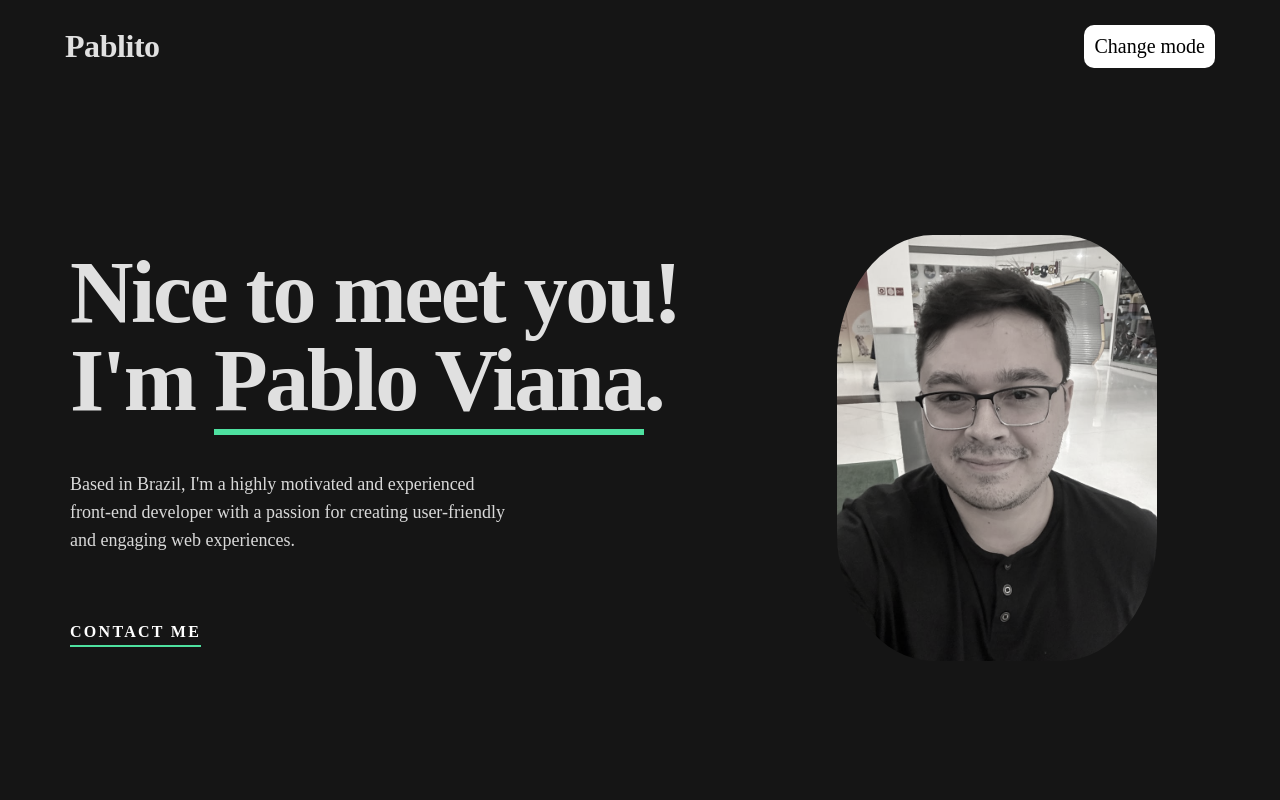
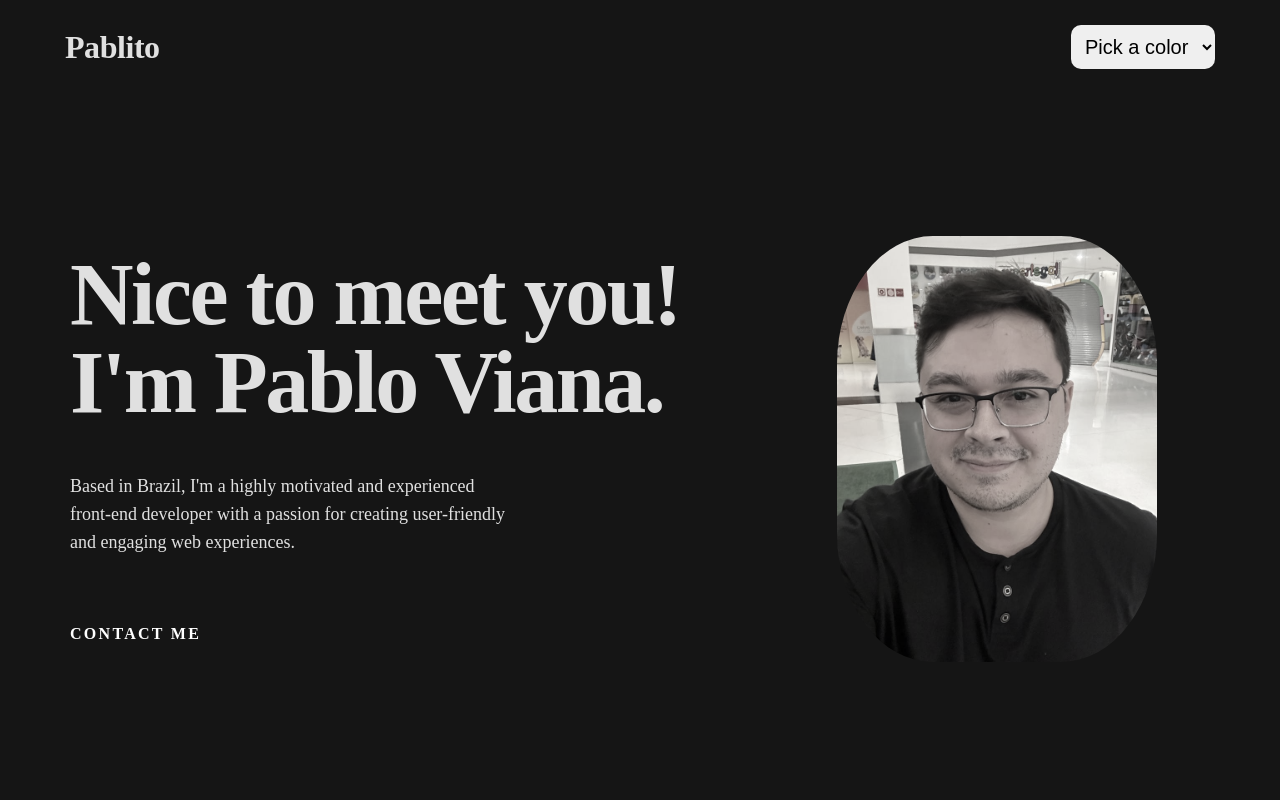
Before and after one commit to pablovianas/portfolio, a React (Vite) app: page / in a window 1280 px wide. Shown: the top 800 px of the page. Built offline with nearby package versions, Linux system fonts and the light colour scheme; some icons are missing.

Commit message:
style: changed header, hero and project styles

```diff
--- a/src/components/Header/index.tsx
+++ b/src/components/Header/index.tsx
@@ -1,25 +1,50 @@
+import { useContext } from "react";
 import { FaSquareGithub, FaLinkedinIn } from "react-icons/fa6";
 import * as S from './style'
+import { ThemeContext } from "src/context";
+import { Link } from "../Link";
 
 export const Header = () => {
+    const { handleThemeChange } = useContext(ThemeContext);
     return (
         <S.Header>
             <span>Pablito</span>
             <nav>
                 <ul>
                     <li>
-                        <a href="#">
+                        <Link
+                            href="https://github.com/pablovianas/"
+                            target="_blank"
+                            rel="noreferrer noopener"
+                        >
                             <FaSquareGithub />
-                        </a>
+                        </Link>
                     </li>
                     <li>
-                        <a href="#">
+                        <Link
+                            href="https://www.linkedin.com/in/pablo-viana-santos/"
+                            target="_blank"
+                            rel="noreferrer noopener"
+                        >
                             <FaLinkedinIn />
-                        </a>
+                        </Link>
                     </li>
                 </ul>
             </nav>
-            <button>Change mode</button>
+            <select
+                onChange={(event: React.ChangeEvent<HTMLSelectElement>) =>
+                    handleThemeChange(event.target.value)
+                }
+            >
+                <option value="" disabled selected>
+                    Pick a color{" "}
+                </option>
+                <option value="light">Light</option>
+                <option value="dark">Dark</option>
+                <option value="orange">Orange</option>
+                <option value="blue">Blue</option>
+                <option value="green">Green</option>
+            </select>
         </S.Header>
     );
 }
--- a/src/components/Header/style.ts
+++ b/src/components/Header/style.ts
@@ -11,8 +11,16 @@ export const Header = styled("header")`
         font-family: "Space Grotesk";
         font-weight: 700;
         letter-spacing: -0.444px;
+
         &:hover {
-            color: #4ee1a0;
+            color: ${({ theme }) => theme.link};
+            cursor: pointer;
+        }
+    }
+    a {
+        color: ${({ theme }) => theme.accent};
+        &:hover {
+            color: ${({ theme }) => theme.link};
             cursor: pointer;
         }
     }
@@ -33,6 +41,19 @@ export const Header = styled("header")`
         font-size: 20px;
         border-radius: 10px;
     }
+    select {
+        border: none;
+        padding: 10px;
+        border-radius: 10px;
+        cursor: pointer;
+        background-color: ${({ theme }) => theme.secondaryBackground};
+        color: ${({ theme }) => theme.accent};
+        font-size: 20px;
+        &:focus {
+            outline: none;
+        }
+
+    }
 
     @media (width <= 430px) {
         flex-direction: column;
--- a/src/components/Hero/Informations/index.tsx
+++ b/src/components/Hero/Informations/index.tsx
@@ -12,7 +12,7 @@ export const Informations = () => {
                 front-end developer with a passion for creating user-friendly
                 and engaging web experiences.
             </p>
-            <Link href='#'>Contact me</Link>
+            <Link href='https://www.linkedin.com/in/pablo-viana-santos/' target="_blank" rel='noreferrer noopener'>Contact me</Link>
         </S.Informations>
     );
 }
--- a/src/components/Hero/Informations/style.ts
+++ b/src/components/Hero/Informations/style.ts
@@ -16,15 +16,16 @@ export const Informations = styled("section")`
         margin-bottom: 45px;
     }
     span {
-        border-bottom: 6px solid #4ee1a0;
+        color: ${({ theme }) => theme.accent};
         &:hover {
-            color: #4ee1a0;
+            color: ${({ theme }) => theme.link};
+            border-bottom: 6px solid ${({ theme }) => theme.link};
             cursor: pointer;
         }
     }
 
     p {
-        color: var(--grey, #d9d9d9);
+        color: ${({ theme }) => theme.accent};
         font-family: "Space Grotesk";
         font-size: 18px;
         font-style: normal;
@@ -41,11 +42,12 @@ export const Informations = styled("section")`
         font-weight: 700;
         line-height: 26px; /* 162.5% */
         letter-spacing: 2.286px;
-        border-bottom: 2px solid #4ee1a0;
+
         text-transform: uppercase;
-
+        color: ${({ theme }) => theme.accent};
         &:hover {
-            color: #4ee1a0;
+            color: ${({ theme }) => theme.link};
+            border-bottom: 2px solid ${({ theme }) => theme.link};
         }
     }
     @media (max-width: 768px) {
--- a/src/components/Projects/style.ts
+++ b/src/components/Projects/style.ts
@@ -18,7 +18,7 @@ export const ProjectList = styled("section")`
         gap: 30px;
     }
     .project {
-        border-bottom: 1px solid #fff;
+        border-bottom: 1px solid ${({ theme }) => theme.accent};
     }
     .project-image {
         position: relative;
@@ -36,20 +36,20 @@ export const ProjectList = styled("section")`
         transform: translate(50%, -250%);
     }
     .project-image:hover {
-        opacity: 0.7;
-        background: #000;
+
+        background: #fefefe;
     }
     .project-links a {
         font-family: Space Grotesk;
         font-size: 16px;
         font-style: normal;
         font-weight: 700;
-        line-height: 26px; /* 162.5% */
+        line-height: 26px;
         letter-spacing: 2.286px;
-        border-bottom: 2px solid #4ee1a0;
+        border-bottom: 2px solid ${({ theme }) => theme.mainText};
         text-transform: uppercase;
         &:hover {
-            color: #4ee1a0;
+            color: ${({ theme }) => theme.link};
             cursor: pointer;
         }
     }
```
